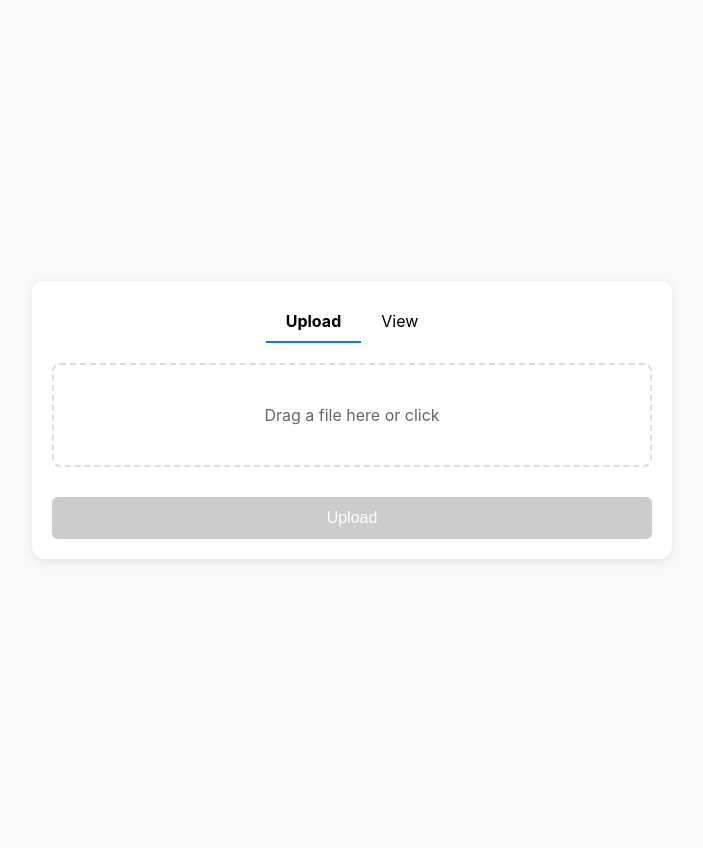
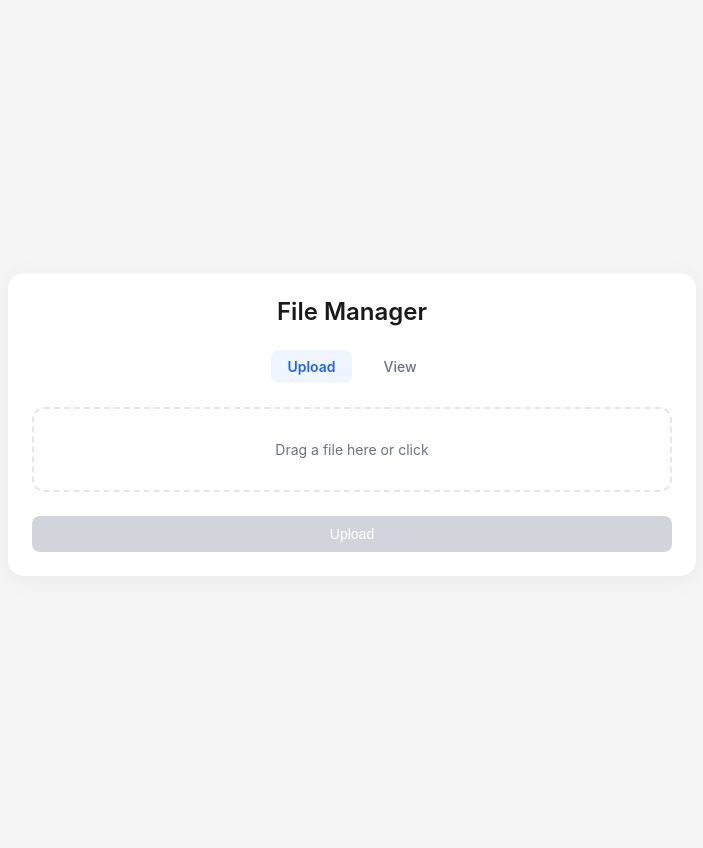
Before and after one commit to birinaite/pnostr, a PHP site: page / in a window 1280 px wide. Shown: the whole page, without its empty margins (288-991 px from the left). Before the commit the page ends 561 px from the top, so only its background shows below. Run offline with PHP 8.4, Linux system fonts and the light colour scheme; some libraries are stand-ins or nearby versions.

Commit message:
Add files via upload

```diff
--- a/index.html
+++ b/index.html
@@ -10,39 +10,39 @@
 </head>
 <body>
     <div class="container">
-
+        <div class="header">
+            <h1>File Manager</h1>
+        </div>
         <div class="tabs">
-            <div class="tab active" id="uploadTab">Upload</div>
-            <div class="tab" id="viewTab">View</div>
+            <div class="tab active" id="uploadTab" data-tab="upload">Upload</div>
+            <div class="tab" id="viewTab" data-tab="view">View</div>
         </div>
 
-        <!-- Upload Tab Content -->
         <div class="tab-content active" id="uploadContent">
             <div class="drop-zone" id="dropZone">
-                <p id="dropText">Drag a file here or click</p>
+                <p id="dropText">Drag a file here or click to select</p>
+                <input type="file" id="fileInput">
             </div>
-            <input type="file" id="fileInput">
+            <button class="action-btn" id="uploadBtn" disabled>Upload</button>
             <div class="file-info" id="fileInfo"></div>
             <div class="progress" id="uploadProgress">
                 <div class="progress-bar" id="uploadProgressBar"></div>
             </div>
             <div class="status" id="uploadStatus"></div>
-            <button id="uploadBtn" disabled>Upload</button>
             <div class="result" id="uploadResult">
-                <p id="fileIdLabel">File ID:</p>
+                <p class="file-id-label">File ID:</p>
                 <div class="file-id" id="fileId"></div>
-                <div class="link-actions">
+                <div class="button-group">
                     <a class="view-link" id="viewLink" href="#" target="_blank">View</a>
-                    <button class="copy-link-btn" id="copyLinkBtn">Copy Link</button>
+                    <button class="copy-btn" id="copyLinkBtn">Copy Link</button>
                 </div>
             </div>
         </div>
 
-        <!-- View Tab Content -->
         <div class="tab-content" id="viewContent">
             <div class="input-group">
-                <input type="text" id="fileIdInput" placeholder="Enter ID">
-                <button id="loadButton">Load</button>
+                <input type="text" id="fileIdInput" placeholder="Enter File ID">
+                <button class="action-btn" id="loadButton">Load</button>
             </div>
             <div class="progress" id="viewProgress">
                 <div class="progress-bar" id="viewProgressBar"></div>
@@ -57,13 +57,13 @@
             </div>
             <div class="media-container" id="mediaContainer"></div>
             <div class="download-section" id="downloadSection">
+                <div class="button-group">
                     <a class="download-link" id="downloadLink" href="#" download>Download</a>
-                <button class="copy-link-btn" id="copyViewLinkBtn">Share Link</button>
+                    <button class="copy-btn" id="copyViewLinkBtn">Share Link</button>
                 </div>
             </div>
         </div>
 
-    <!-- Modal para zoom da imagem -->
         <div class="image-modal" id="imageModal">
             <div class="modal-content">
                 <span class="close-modal" id="closeModal">&times;</span>
@@ -74,173 +74,29 @@
                 </div>
             </div>
         </div>
+    </div>
 
     <script src="script.js"></script>
-    <style>
-        /* Estilos para o modal de imagem */
-        .image-modal {
-            display: none;
-            position: fixed;
-            z-index: 9999;
-            left: 0;
-            top: 0;
-            width: 100%;
-            height: 100%;
-            background-color: rgba(0, 0, 0, 0.9);
-            backdrop-filter: blur(10px);
-            opacity: 0;
-            transition: opacity 0.3s ease;
-        }
-
-        .image-modal.show {
-            display: flex;
-            opacity: 1;
-            align-items: center;
-            justify-content: center;
-        }
-
-        .modal-content {
-            position: relative;
-            max-width: 90vw;
-            max-height: 90vh;
-            display: flex;
-            flex-direction: column;
-            align-items: center;
-            transform: scale(0.7);
-            transition: transform 0.3s ease;
-        }
-
-        .image-modal.show .modal-content {
-            transform: scale(1);
-        }
-
-        .modal-image {
-            max-width: 100%;
-            max-height: 80vh;
-            object-fit: contain;
-            border-radius: 8px;
-            box-shadow: 0 20px 40px rgba(0, 0, 0, 0.5);
-        }
-
-        .close-modal {
-            position: absolute;
-            top: -40px;
-            right: 0;
-            color: white;
-            font-size: 28px;
-            font-weight: bold;
-            cursor: pointer;
-            z-index: 10000;
-            background: rgba(255, 255, 255, 0.1);
-            border-radius: 50%;
-            width: 35px;
-            height: 35px;
-            display: flex;
-            align-items: center;
-            justify-content: center;
-            transition: background 0.3s ease;
-        }
-
-        .close-modal:hover {
-            background: rgba(255, 255, 255, 0.2);
-        }
-
-        .modal-nav {
-            margin-top: 20px;
-            display: flex;
-            gap: 15px;
-        }
-
-        .modal-btn {
-            background: rgba(255, 255, 255, 0.1);
-            border: 1px solid rgba(255, 255, 255, 0.2);
-            color: white;
-            padding: 10px 20px;
-            border-radius: 25px;
-            cursor: pointer;
-            transition: all 0.3s ease;
-            font-size: 14px;
-            backdrop-filter: blur(10px);
-        }
-
-        .modal-btn:hover {
-            background: rgba(255, 255, 255, 0.2);
-            transform: translateY(-2px);
-        }
-
-        /* Estilos para os botões de copy */
-        .copy-link-btn {
-            background: #007bff;
-            color: white;
-            border: none;
-            padding: 8px 16px;
-            border-radius: 5px;
-            cursor: pointer;
-            font-size: 14px;
-            transition: all 0.3s ease;
-            margin-left: 10px;
-        }
-
-        .copy-link-btn:hover {
-            background: #0056b3;
-            transform: translateY(-1px);
-        }
-
-        .copy-link-btn.copied {
-            background: #28a745;
-        }
-
-        .link-actions {
-            display: flex;
-            align-items: center;
-            gap: 10px;
-            margin-top: 10px;
-        }
-
-        /* Estilo para imagens clicáveis */
-        .image-viewer {
-            cursor: zoom-in;
-            transition: transform 0.3s ease, box-shadow 0.3s ease;
-            border-radius: 8px;
-        }
-
-        .image-viewer:hover {
-            transform: scale(1.02);
-            box-shadow: 0 8px 25px rgba(0, 0, 0, 0.15);
-        }
-    </style>
     <script>
-        // Auto-load quando tiver parâmetro 's' na URL
         window.addEventListener('DOMContentLoaded', function() {
             const urlParams = new URLSearchParams(window.location.search);
             const shareId = urlParams.get('s');
 
             if (shareId && typeof shareId === 'string' && shareId.trim()) {
-                // Muda para a aba de visualização
                 document.getElementById('viewTab').click();
-
-                // Preenche o input com o ID (garantindo que seja string)
                 const fileIdInput = document.getElementById('fileIdInput');
                 fileIdInput.value = shareId.trim();
-
-                // Aguarda um pouco para garantir que o script principal carregou
                 setTimeout(() => {
-                    // Verifica se o valor foi definido corretamente antes de carregar
                     if (fileIdInput.value && fileIdInput.value.trim()) {
                         document.getElementById('loadButton').click();
                     }
                 }, 200);
-
-                // Oculta a seção de input após carregar
                 setTimeout(() => {
                     const inputGroup = document.querySelector('.input-group');
-                    if (inputGroup) {
-                        inputGroup.style.display = 'none';
-                    }
+                    if (inputGroup) inputGroup.style.display = 'none';
                 }, 1000);
             }
 
-            // Funcionalidade de copy link
             function setupCopyButton(buttonId, getLinkFunction) {
                 const button = document.getElementById(buttonId);
                 if (button) {
@@ -248,18 +104,15 @@
                         try {
                             const link = getLinkFunction();
                             await navigator.clipboard.writeText(link);
-
                             const originalText = this.textContent;
                             this.textContent = 'Copied!';
                             this.classList.add('copied');
-
                             setTimeout(() => {
                                 this.textContent = originalText;
                                 this.classList.remove('copied');
                             }, 2000);
                         } catch (err) {
                             console.error('Failed to copy:', err);
-                            // Fallback para navegadores antigos
                             const textArea = document.createElement('textarea');
                             textArea.value = getLinkFunction();
                             document.body.appendChild(textArea);
@@ -267,7 +120,6 @@
                             textArea.select();
                             document.execCommand('copy');
                             document.body.removeChild(textArea);
-
                             this.textContent = 'Copied!';
                             setTimeout(() => {
                                 this.textContent = originalText;
@@ -277,11 +129,9 @@
                 }
             }
 
-            // Setup copy buttons
             setupCopyButton('copyLinkBtn', () => document.getElementById('viewLink').href);
             setupCopyButton('copyViewLinkBtn', () => window.location.href);
 
-            // Modal de imagem
             const imageModal = document.getElementById('imageModal');
             const modalImage = document.getElementById('modalImage');
             const closeModal = document.getElementById('closeModal');
@@ -292,14 +142,12 @@
                 modalImage.src = src;
                 imageModal.style.display = 'flex';
                 setTimeout(() => imageModal.classList.add('show'), 10);
-
                 modalDownload.onclick = () => {
                     const a = document.createElement('a');
                     a.href = downloadLink;
                     a.download = 'image';
                     a.click();
                 };
-
                 modalShare.onclick = async () => {
                     try {
                         await navigator.clipboard.writeText(window.location.href);
@@ -325,14 +173,9 @@
                 if (e.key === 'Escape') closeImageModal();
             });
 
-            // Interceptar criação de imagens no media container
             const originalCreateMediaPlayer = window.createMediaPlayer;
             window.createMediaPlayer = function(blob, metadata) {
-                if (originalCreateMediaPlayer) {
-                    originalCreateMediaPlayer(blob, metadata);
-                }
-
-                // Se for imagem, adicionar funcionalidade de modal
+                if (originalCreateMediaPlayer) originalCreateMediaPlayer(blob, metadata);
                 if (metadata.t.startsWith('image/')) {
                     setTimeout(() => {
                         const img = document.querySelector('.image-viewer');
@@ -344,7 +187,153 @@
                     }, 100);
                 }
             };
+
+            // Tab switching logic
+            const tabs = document.querySelectorAll('.tab');
+            const contents = document.querySelectorAll('.tab-content');
+            tabs.forEach(tab => {
+                tab.addEventListener('click', () => {
+                    tabs.forEach(t => t.classList.remove('active'));
+                    contents.forEach(c => c.classList.remove('active'));
+                    tab.classList.add('active');
+                    document.getElementById(`${tab.dataset.tab}Content`).classList.add('active');
+                });
+            });
         });
     </script>
+    <style>
+        .image-modal {
+            display: none;
+            position: fixed;
+            z-index: 1000;
+            left: 0;
+            top: 0;
+            width: 100%;
+            height: 100%;
+            background: rgba(0, 0, 0, 0.85);
+            backdrop-filter: blur(8px);
+            opacity: 0;
+            transition: opacity 0.3s ease;
+        }
+
+        .image-modal.show {
+            display: flex;
+            opacity: 1;
+            align-items: center;
+            justify-content: center;
+        }
+
+        .modal-content {
+            position: relative;
+            max-width: 90vw;
+            max-height: 90vh;
+            display: flex;
+            flex-direction: column;
+            align-items: center;
+            transform: scale(0.8);
+            transition: transform 0.3s ease;
+        }
+
+        .image-modal.show .modal-content {
+            transform: scale(1);
+        }
+
+        .modal-image {
+            max-width: 100%;
+            max-height: 80vh;
+            object-fit: contain;
+            border-radius: 12px;
+            box-shadow: 0 8px 32px rgba(0, 0, 0, 0.3);
+        }
+
+        .close-modal {
+            position: absolute;
+            top: -32px;
+            right: 0;
+            color: #fff;
+            font-size: 24px;
+            font-weight: bold;
+            cursor: pointer;
+            background: rgba(255, 255, 255, 0.1);
+            border-radius: 50%;
+            width: 32px;
+            height: 32px;
+            display: flex;
+            align-items: center;
+            justify-content: center;
+            transition: background 0.2s ease;
+        }
+
+        .close-modal:hover {
+            background: rgba(255, 255, 255, 0.2);
+        }
+
+        .modal-nav {
+            margin-top: 16px;
+            display: flex;
+            gap: 12px;
+        }
+
+        .modal-btn {
+            background: rgba(255, 255, 255, 0.1);
+            border: 1px solid rgba(255, 255, 255, 0.2);
+            color: #fff;
+            padding: 8px 16px;
+            border-radius: 8px;
+            cursor: pointer;
+            font-size: 0.875rem;
+            font-weight: 500;
+            transition: all 0.2s ease;
+        }
+
+        .modal-btn:hover {
+            background: rgba(255, 255, 255, 0.2);
+            transform: translateY(-1px);
+        }
+
+        .action-btn, .copy-btn {
+            background: #2563eb;
+            color: #fff;
+            border: none;
+            padding: 10px 20px;
+            border-radius: 8px;
+            font-size: 0.875rem;
+            font-weight: 500;
+            cursor: pointer;
+            transition: all 0.2s ease;
+        }
+
+        .action-btn:hover, .copy-btn:hover {
+            background: #1d4ed8;
+            transform: translateY(-1px);
+        }
+
+        .copy-btn.copied {
+            background: #16a34a;
+        }
+
+        .button-group {
+            display: flex;
+            gap: 12px;
+            justify-content: center;
+            margin-top: 12px;
+        }
+
+        .image-viewer {
+            cursor: zoom-in;
+            transition: transform 0.2s ease;
+            border-radius: 12px;
+        }
+
+        .image-viewer:hover {
+            transform: scale(1.03);
+        }
+
+        .file-id-label {
+            font-size: 0.875rem;
+            color: #6b7280;
+            margin-bottom: 8px;
+        }
+    </style>
 </body>
 </html>
--- a/styles.css
+++ b/styles.css
@@ -1,8 +1,8 @@
 body {
-    font-family: -apple-system, BlinkMacSystemFont, 'Segoe UI', Roboto, sans-serif;
-    background-color: #f8f9fa;
+    font-family: 'Inter', -apple-system, BlinkMacSystemFont, 'Segoe UI', Roboto, sans-serif;
+    background-color: #f5f5f5;
     margin: 0;
-    padding: 20px;
+    padding: 24px;
     display: flex;
     justify-content: center;
     align-items: center;
@@ -11,40 +11,46 @@ body {
 
 .container {
     background: white;
-    padding: 20px;
-    border-radius: 12px;
-    box-shadow: 0 2px 10px rgba(0,0,0,0.1);
-    max-width: 600px;
+    padding: 24px;
+    border-radius: 16px;
+    box-shadow: 0 4px 24px rgba(0, 0, 0, 0.05);
+    max-width: 640px;
     width: 100%;
 }
 
 .header {
     text-align: center;
-    margin-bottom: 20px;
+    margin-bottom: 24px;
 }
 
 h1 {
-    font-size: 24px;
-    color: #333;
-    margin: 0 0 10px;
+    font-size: 1.5rem;
+    font-weight: 600;
+    color: #1a1a1a;
+    margin: 0 0 8px;
 }
 
 .tabs {
     display: flex;
     justify-content: center;
-    margin-bottom: 20px;
+    gap: 16px;
+    margin-bottom: 24px;
 }
 
 .tab {
-    padding: 10px 20px;
+    padding: 8px 16px;
     cursor: pointer;
-    border-bottom: 2px solid transparent;
-    transition: border 0.3s;
+    font-size: 0.875rem;
+    font-weight: 500;
+    color: #6b7280;
+    border-radius: 8px;
+    transition: all 0.2s ease;
 }
 
 .tab.active {
-    border-bottom: 2px solid #007bff;
-    font-weight: bold;
+    color: #2563eb;
+    background: #eff6ff;
+    font-weight: 600;
 }
 
 .tab-content {
@@ -55,27 +61,27 @@ h1 {
     display: block;
 }
 
-/* Upload Styles */
 .drop-zone {
-    border: 2px dashed #ddd;
-    padding: 40px 20px;
-    border-radius: 8px;
+    border: 2px dashed #e5e7eb;
+    padding: 32px;
+    border-radius: 12px;
     cursor: pointer;
-    transition: all 0.3s ease;
-    margin-bottom: 20px;
+    transition: all 0.2s ease;
+    margin-bottom: 16px;
     text-align: center;
 }
 
 .drop-zone:hover,
 .drop-zone.dragover {
-    border-color: #007bff;
-    background-color: #f8f9ff;
+    border-color: #2563eb;
+    background: #f8fafc;
 }
 
 .drop-zone p {
     margin: 0;
-    color: #666;
-    font-size: 16px;
+    color: #6b7280;
+    font-size: 0.875rem;
+    font-weight: 400;
 }
 
 input[type="file"] {
@@ -83,167 +89,168 @@ input[type="file"] {
 }
 
 button {
-    background: #007bff;
+    background: #2563eb;
     color: white;
     border: none;
-    padding: 12px 30px;
-    border-radius: 6px;
-    font-size: 16px;
+    padding: 10px 24px;
+    border-radius: 8px;
+    font-size: 0.875rem;
+    font-weight: 500;
     cursor: pointer;
-    transition: background 0.3s ease;
+    transition: background 0.2s ease;
     width: 100%;
-    margin-top: 10px;
+    margin-top: 8px;
 }
 
 button:hover:not(:disabled) {
-    background: #0056b3;
+    background: #1d4ed8;
 }
 
 button:disabled {
-    background: #ccc;
+    background: #d1d5db;
     cursor: not-allowed;
 }
 
 .file-info {
-    margin: 15px 0;
-    font-size: 14px;
-    color: #666;
+    margin: 12px 0;
+    font-size: 0.875rem;
+    color: #6b7280;
     display: none;
     text-align: center;
 }
 
-/* Viewer Styles */
 .input-group {
     display: flex;
     justify-content: center;
-    margin: 20px 0;
+    margin: 16px 0;
 }
 
 input[type="text"] {
-    padding: 12px 15px;
-    border: 2px solid #ddd;
+    padding: 10px 12px;
+    border: 1px solid #e5e7eb;
     border-radius: 8px;
-    font-size: 16px;
+    font-size: 0.875rem;
     width: 100%;
-    max-width: 400px;
+    max-width: 360px;
     text-align: center;
-    margin-right: 10px;
+    margin-right: 8px;
 }
 
-/* Shared Styles */
 .progress {
     width: 100%;
-    height: 4px;
-    background: #eee;
-    border-radius: 2px;
+    height: 3px;
+    background: #f3f4f6;
+    border-radius: 1.5px;
     overflow: hidden;
-    margin: 20px 0;
+    margin: 16px 0;
     display: none;
 }
 
 .progress-bar {
     height: 100%;
-    background: #007bff;
-    transition: width 0.3s ease;
+    background: #2563eb;
+    transition: width 0.2s ease;
     width: 0%;
 }
 
 .status {
-    margin: 20px 0;
-    padding: 10px;
-    border-radius: 6px;
-    font-size: 14px;
+    margin: 16px 0;
+    padding: 8px;
+    border-radius: 8px;
+    font-size: 0.875rem;
     text-align: center;
     display: none;
 }
 
 .status.success {
-    background: #d4edda;
-    color: #155724;
+    background: #ecfdf5;
+    color: #065f46;
 }
 
 .status.error {
-    background: #f8d7da;
-    color: #721c24;
+    background: #fef2f2;
+    color: #991b1b;
 }
 
 .status.info {
-    background: #d1ecf1;
-    color: #0c5460;
+    background: #f0f9ff;
+    color: #1e40af;
 }
 
 .result {
-    margin-top: 20px;
-    padding: 15px;
-    background: #f8f9fa;
+    margin-top: 16px;
+    padding: 12px;
+    background: #f8fafc;
     border-radius: 8px;
     display: none;
     text-align: center;
 }
 
 .file-id {
-    font-size: 14px;
-    font-weight: bold;
-    margin: 10px 0;
-    padding: 10px;
+    font-size: 0.875rem;
+    font-weight: 500;
+    margin: 8px 0;
+    padding: 8px;
     background: white;
-    border-radius: 6px;
-    border: 2px solid #007bff;
-    color: #007bff;
+    border-radius: 8px;
+    border: 1px solid #2563eb;
+    color: #2563eb;
     word-break: break-all;
 }
 
 .view-link {
     display: inline-block;
-    margin-top: 10px;
-    padding: 10px 20px;
-    background: #007bff;
+    margin-top: 8px;
+    padding: 8px 16px;
+    background: #2563eb;
     color: white;
     text-decoration: none;
-    border-radius: 6px;
-    transition: background 0.3s ease;
+    border-radius: 8px;
+    font-size: 0.875rem;
+    font-weight: 500;
+    transition: background 0.2s ease;
 }
 
 .view-link:hover {
-    background: #0056b3;
+    background: #1d4ed8;
 }
 
 .file-info-view {
-    padding: 15px;
-    border-bottom: 1px solid #eee;
+    padding: 12px;
+    border-bottom: 1px solid #e5e7eb;
     display: none;
 }
 
 .file-name {
-    font-size: 18px;
-    font-weight: bold;
-    margin-bottom: 10px;
-    color: #333;
+    font-size: 1rem;
+    font-weight: 600;
+    margin-bottom: 8px;
+    color: #1a1a1a;
 }
 
 .file-meta {
-    font-size: 14px;
-    color: #666;
+    font-size: 0.875rem;
+    color: #6b7280;
     display: flex;
     justify-content: center;
-    gap: 20px;
+    gap: 16px;
 }
 
 .media-container {
-    padding: 15px;
+    padding: 12px;
     text-align: center;
     display: none;
 }
 
 .video-player, .audio-player {
     width: 100%;
-    border-radius: 8px;
+    border-radius: 12px;
 }
 
 .image-viewer {
     max-width: 100%;
     max-height: 50vh;
-    border-radius: 8px;
+    border-radius: 12px;
     cursor: zoom-in;
 }
 
```
Also changed, not shown: other parts of styles.css (+16 -13 lines), script.js (+82 -57 lines). Lines whose indentation alone changed are shown as unchanged.
